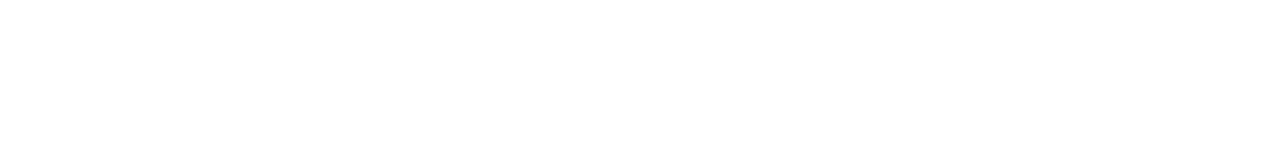
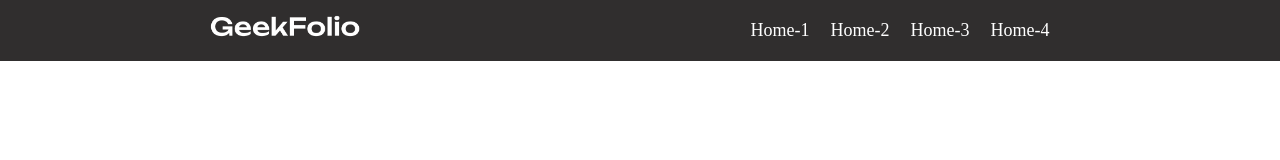
Before and after one commit to soyebsuvo/geek-project, a plain HTML site: page index.html in a window 1280 px wide. Drawn offline with Linux system fonts and the light colour scheme.

Commit message:
navbar section added

```diff
--- a/index.html
+++ b/index.html
@@ -8,6 +8,29 @@
     <link rel="shortcut icon" href="images/th.jpg" type="image/x-icon">
 </head>
 <body>
+    <header>
+        <!-- This is Navbar section -->
+        <nav>
+            <div class="nav-container">
+                <div class="nav-logo">
+                    <img class="logo-img" src="images/logo-light.png" alt="Web logo">
+                </div>
+                <div class="nav-menus">
+                    <li class="items">Home-1</li>
+                    <li class="items">Home-2</li>
+                    <li class="items">Home-3</li>
+                    <li class="items">Home-4</li>
+                </div>
+            </div>
+        </nav>
+    </header>
 
+    <main>
+
+    </main>
+
+    <footer>
+
+    </footer>
 </body>
 </html>
--- a/style.css
+++ b/style.css
@@ -2,3 +2,32 @@
     margin: 0px;
     padding: 0px;
 }
+
+.nav-container{
+    background-color: rgb(48, 46, 46);
+    display: flex;
+    justify-content: space-around;
+    align-items: center;
+    padding: 14px;
+}
+.nav-logo{
+    cursor: pointer;
+}
+.logo-img{
+    width: 150px;
+}
+.nav-menus{
+    color: white;
+    list-style: none;
+    display: flex;
+}
+.items{
+    margin-right: 14px;
+    padding-right: 7px;
+    transition: all .3s;
+    cursor: pointer;
+    font-size: 18px;
+}
+.items:hover{
+    text-decoration: underline;
+}
```
